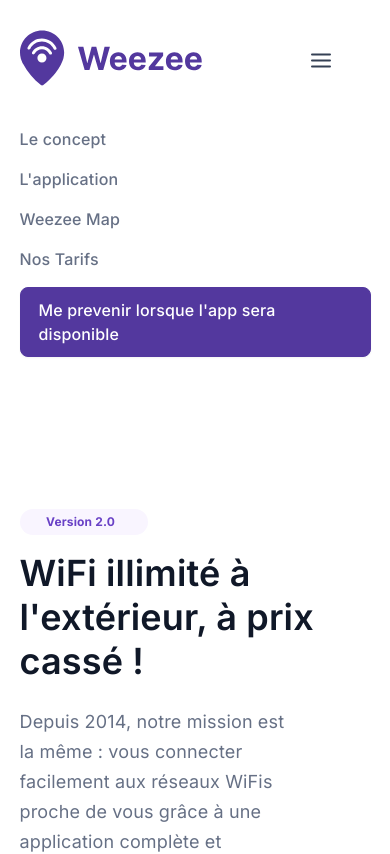
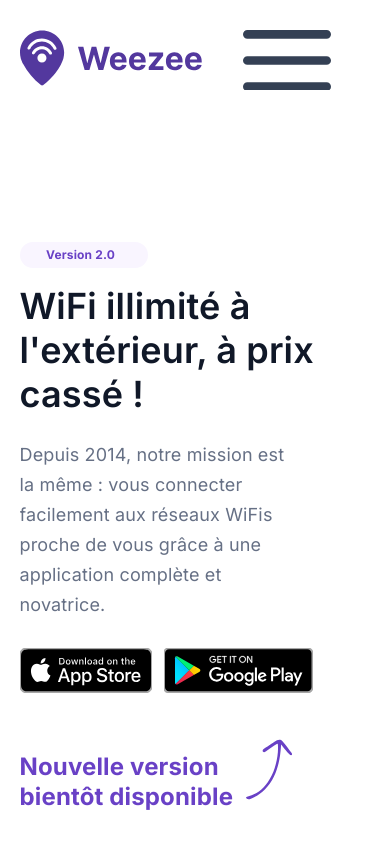
Before and after one commit to zeghmouri/weezee, a Next.js app: page / in a window 390 px wide. Shown: the top 854 px of the page. Built offline with nearby package versions, Linux system fonts and the light colour scheme.

Commit message:
all done

```diff
--- a/src/components/header.js
+++ b/src/components/header.js
@@ -1,15 +1,34 @@
-import React from 'react'
+import React, {useState} from 'react'
 import styles from '../../styles/header.module.css'
 import logo from '../assets/images/logo.svg'
 import icon from '../assets/icons/humburger.svg'
 
+
 export default function header() {
+    const [headerStyle, setHeaderStyle]=useState({});
+    const [navDisplayed, setNavDisplayed]=useState(false);
+    function toglleNav(){
+        if(!navDisplayed){
+           setHeaderStyle({
+            height: '400px',
+            transition: 'height 2s ease',
+
+        });
+        setNavDisplayed(true);
+        }
+        else{
+            setHeaderStyle({height: '50px',
+            transition: 'height 2s ease',});
+            setNavDisplayed(false);
+        }
+
+    }
     return (
-        <div className={styles.header}>
-            <div className={styles.navbar}>
+        <div style={headerStyle} className={styles.header}>
+            <div  className={styles.navbar}>
                     <div className={styles.logo}>
                         <a href="/"><img src={logo.src} alt="logo"/></a>
-                        <img src={icon.src} className={styles.icon} alt="icon"/>
+                        <img onClick={toglleNav} src={icon.src} className={styles.icon} alt="icon"/>
                     </div>
                     <ul className={styles.navlinks}>
                         <li className={styles.navlink}><a href="#concept">Le concept</a></li>
--- a/styles/header.module.css
+++ b/styles/header.module.css
@@ -51,6 +51,10 @@
 }
 
 @media only screen and (max-width: 600px) {
+  .header {
+    height: 60px;
+    overflow: hidden;
+  }
   .header,
   .header .navbar,
   .header .navbar .navlinks {
```
